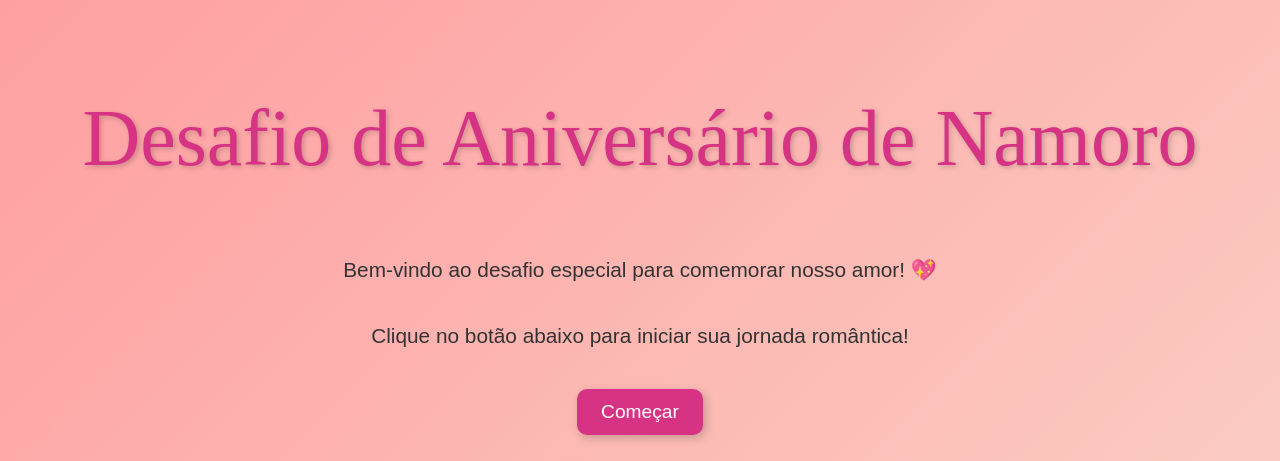
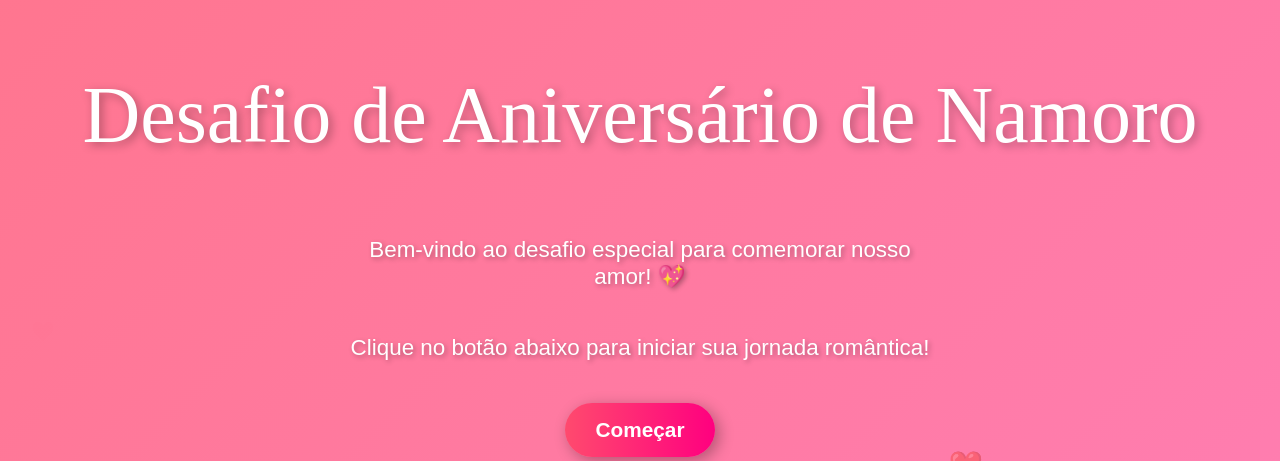
Before and after one commit to iloveuT/Angel-Alliance, a plain HTML site: page index.html in a window 1280 px wide. Shown: the part 191-652 px from the top of the page. Drawn offline with Linux system fonts and the light colour scheme; a web font is replaced by a local one.

Commit message:
Add files via upload

```diff
--- a/index.html
+++ b/index.html
@@ -7,11 +7,12 @@
     <link rel="shortcut icon" href="img/heart_icon.png">
     <style>
         @import url('https://fonts.googleapis.com/css2?family=Mea+Culpa&display=swap');
+
         body {
             font-family: Arial, sans-serif;
             text-align: center;
             padding: 20px;
-            background: linear-gradient(135deg, #ff9a9e, #fad0c4);
+            background: linear-gradient(135deg, #ff758c, #ff7eb3);
             height: 100vh;
             display: flex;
             flex-direction: column;
@@ -24,38 +25,40 @@
 
         h1 {
             font-family: "Mea Culpa", serif;
-            font-weight: 350;
+            font-weight: 400;
             font-style: normal;
-            color: #d63384;
+            color: #fff;
             font-size: 5em;
-            text-shadow: 2px 2px 5px rgba(0, 0, 0, 0.2);
+            text-shadow: 3px 3px 10px rgba(0, 0, 0, 0.3);
         }
 
         p {
-            font-size: 1.3em;
-            color: #333;
+            font-size: 1.4em;
+            color: #fff;
             max-width: 600px;
             padding: 0 20px;
+            text-shadow: 2px 2px 5px rgba(0, 0, 0, 0.3);
         }
 
         button {
             margin-top: 20px;
-            padding: 12px 24px;
-            font-size: 1.2em;
-            background-color: #d63384;
+            padding: 15px 30px;
+            font-size: 1.3em;
+            font-weight: bold;
+            background: linear-gradient(90deg, #ff4a6e, #ff007f);
             color: white;
             border: none;
             cursor: pointer;
-            border-radius: 10px;
-            box-shadow: 3px 3px 10px rgba(0, 0, 0, 0.2);
-            transition: all 0.3s ease;
+            border-radius: 50px;
+            box-shadow: 4px 4px 15px rgba(0, 0, 0, 0.3);
+            transition: all 0.3s ease-in-out;
             position: relative;
             overflow: hidden;
         }
 
         button:hover {
-            background-color: #b0276a;
-            transform: scale(1.05);
+            background: linear-gradient(90deg, #ff006f, #ff005f);
+            transform: scale(1.1);
         }
 
         .heart {
@@ -67,8 +70,8 @@
 
         @keyframes float {
             0% { transform: translateY(0) scale(1); opacity: 1; }
-            50% { transform: translateY(-100px) scale(1.2); opacity: 0.7; }
-            100% { transform: translateY(-200px) scale(0.8); opacity: 0; }
+            50% { transform: translateY(-150px) scale(1.2); opacity: 0.7; }
+            100% { transform: translateY(-300px) scale(0.8); opacity: 0; }
         }
 
         .button-container {
@@ -77,7 +80,7 @@
 
         .button-container .heart {
             position: absolute;
-            font-size: 1em;
+            font-size: 1.2em;
             animation: floatButton 1s linear infinite;
         }
 
@@ -85,7 +88,6 @@
             0% { transform: translateY(0); opacity: 1; }
             100% { transform: translateY(-20px); opacity: 0; }
         }
-
     </style>
 </head>
 <body>
```
Also changed, not shown: fase01.html (+24 -8 lines).
